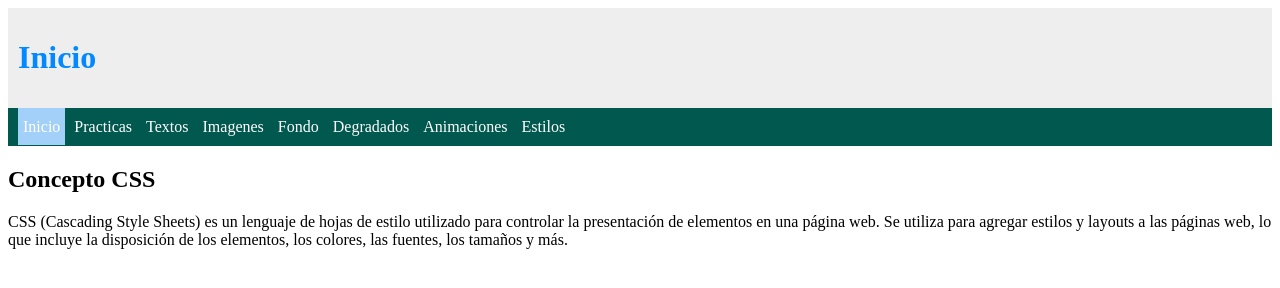
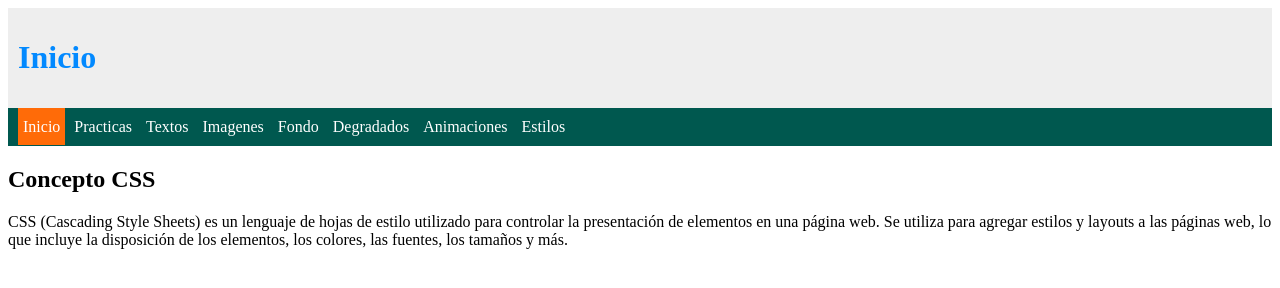
Before and after one commit to jhon1466/Practicas-CSS, a plain HTML site: page index.html in a window 1280 px wide. In both pictures the pointer is over the link "Inicio". Drawn offline with Linux system fonts and the light colour scheme.

Commit message:
Update estilos.css

```diff
--- a/estilos.css
+++ b/estilos.css
@@ -17,5 +17,5 @@ a.item_menu{
     padding-right: 5px;
 }
 a.item_menu:hover{
-    background-color: #a3d0f8;
+    background-color: #ff6b08;
 }
```
